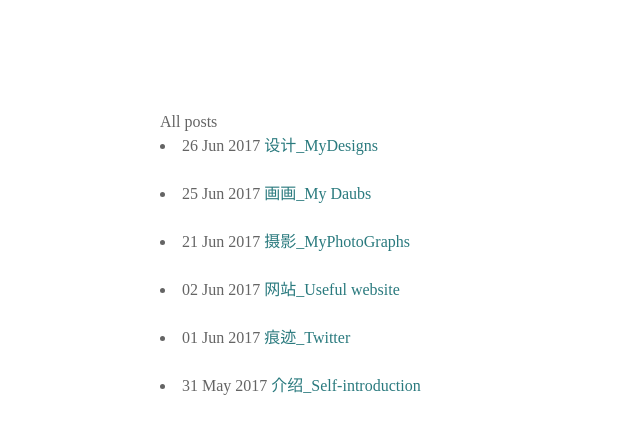
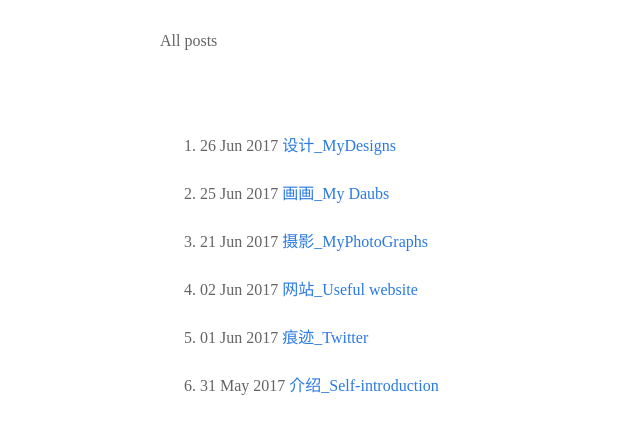
Before and after one commit to YasinZhong/yasinzhong.github.io, a Jekyll site: the page built from index.html, in a window 1280 px wide. Shown: the top 434 px of the page, without its empty margins (0-640 px from the left). Built offline with Jekyll 4.4.1, drawn with Linux system fonts in a browser that asks for light colours.

```diff
--- a/cssjs/a.css
+++ b/cssjs/a.css
@@ -15,5 +15,5 @@
 a,a:visited
 {
 	text-decoration:none;
-	color:rgb(42,122,126);
+	color:rgb(42,122,226);
 }
--- a/index.html
+++ b/index.html
@@ -12,14 +12,15 @@
 
 	<body>
 		<div id="div-content">
+			All posts
 			<br/><br/>
-　　		<dl>All posts
+　　		<ol>
 　　　　		{% for post in site.posts %}
 　　　　　　	<li>{{ post.date | date_to_string }}
 					<a href="{{ site.baseurl }}{{ post.url }}">{{ post.title }}</a>
 				</li>
 　　　　		{% endfor %}
-　　		</dl>
+　　		</ol>
 		<div>
 
 
```
